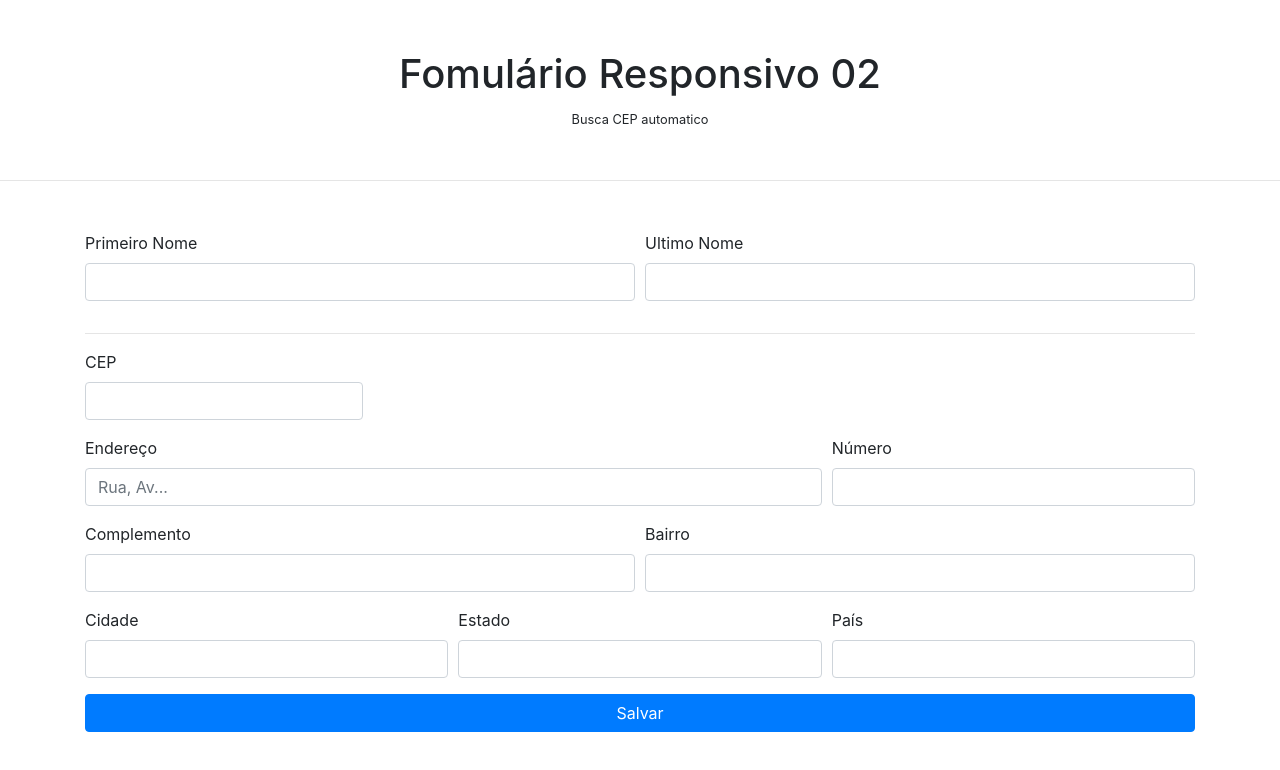
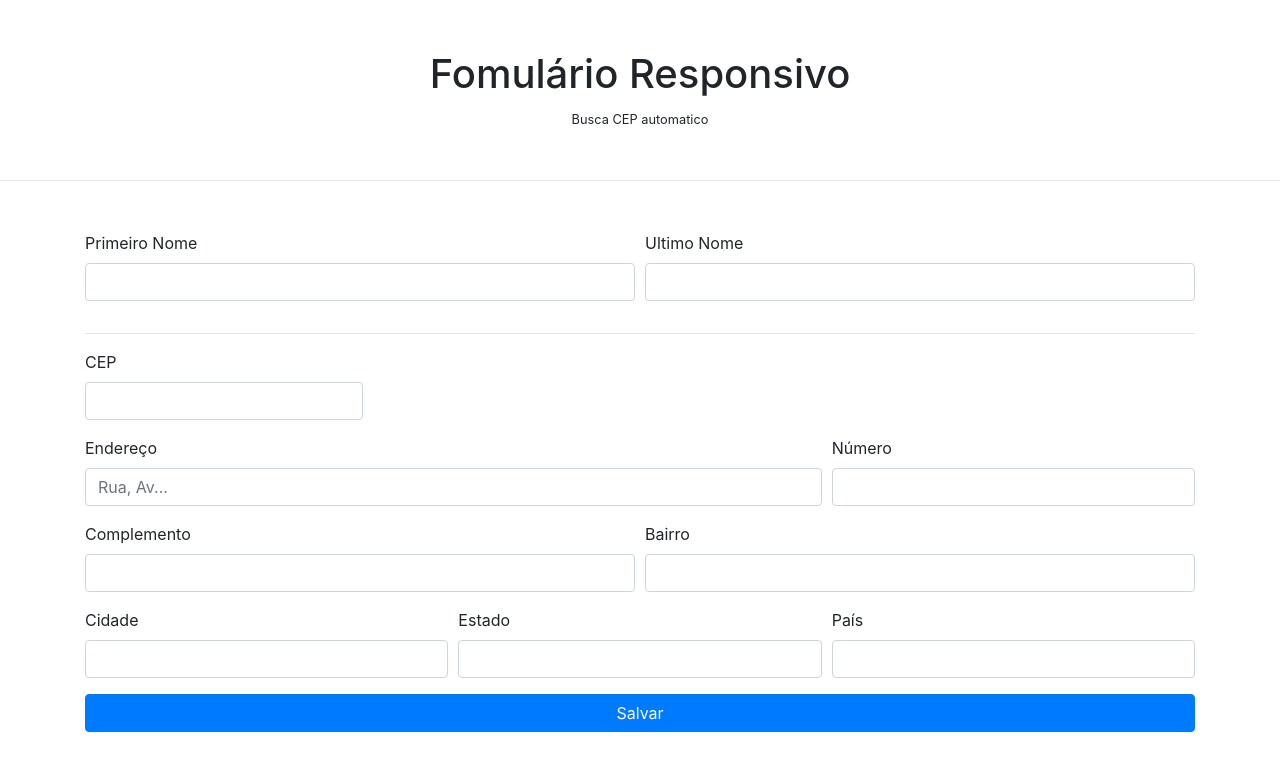
Before and after one commit to leoliptava/form-response, a website: page index.html in a window 1280 px wide. Drawn offline with nearby package versions, Linux system fonts and the light colour scheme.

Commit message:
Finalizando Formulário

```diff
--- a/index.html
+++ b/index.html
@@ -11,7 +11,7 @@
 <body>
 
     <div class="header-title text-center">
-        <h1>Fomulário Responsivo 02</h1>
+        <h1>Fomulário Responsivo</h1>
         <small>Busca CEP automatico</small>
     </div>
 
```
